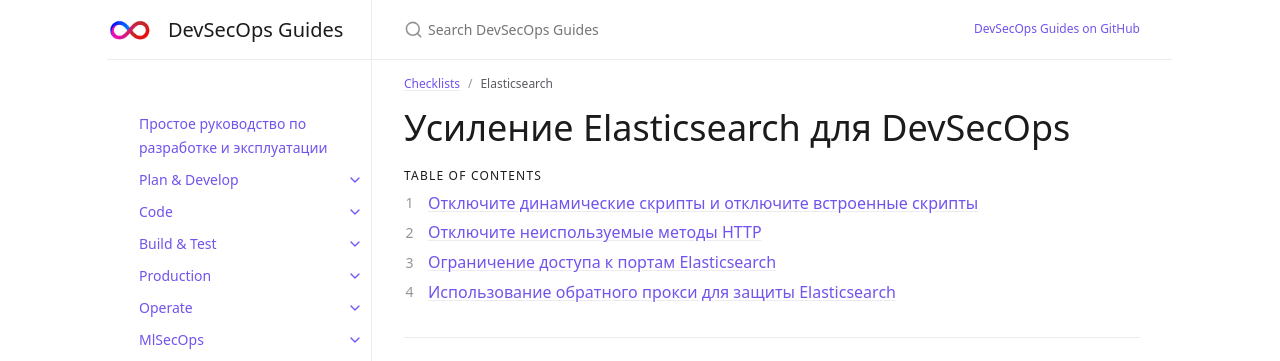
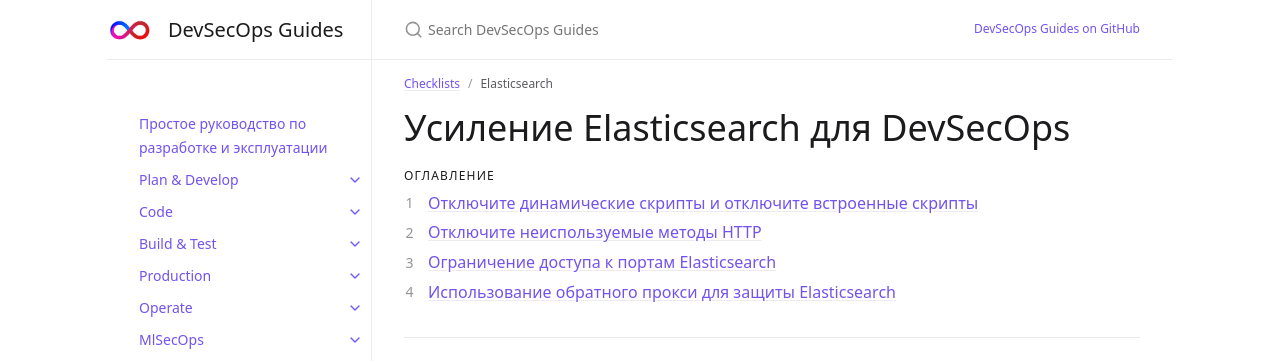
Before and after one commit to 2artem2/Work-Stuff, a Jekyll site: the page built from docs/checklists/elasticsearch.md, in a window 1280 px wide and 1269 px high. Shown: the top 361 px of the window. Built offline with Jekyll 4.4.1, drawn with Linux system fonts in a browser that asks for light colours.

Commit message:
elasticsearch.md

```diff
--- a/docs/checklists/elasticsearch.md
+++ b/docs/checklists/elasticsearch.md
@@ -7,7 +7,7 @@ parent: Checklists
 # Усиление Elasticsearch для DevSecOps
 {: .no_toc }
 
-## Table of contents
+## Оглавление
 {: .no_toc .text-delta }
 
 1. TOC
```
